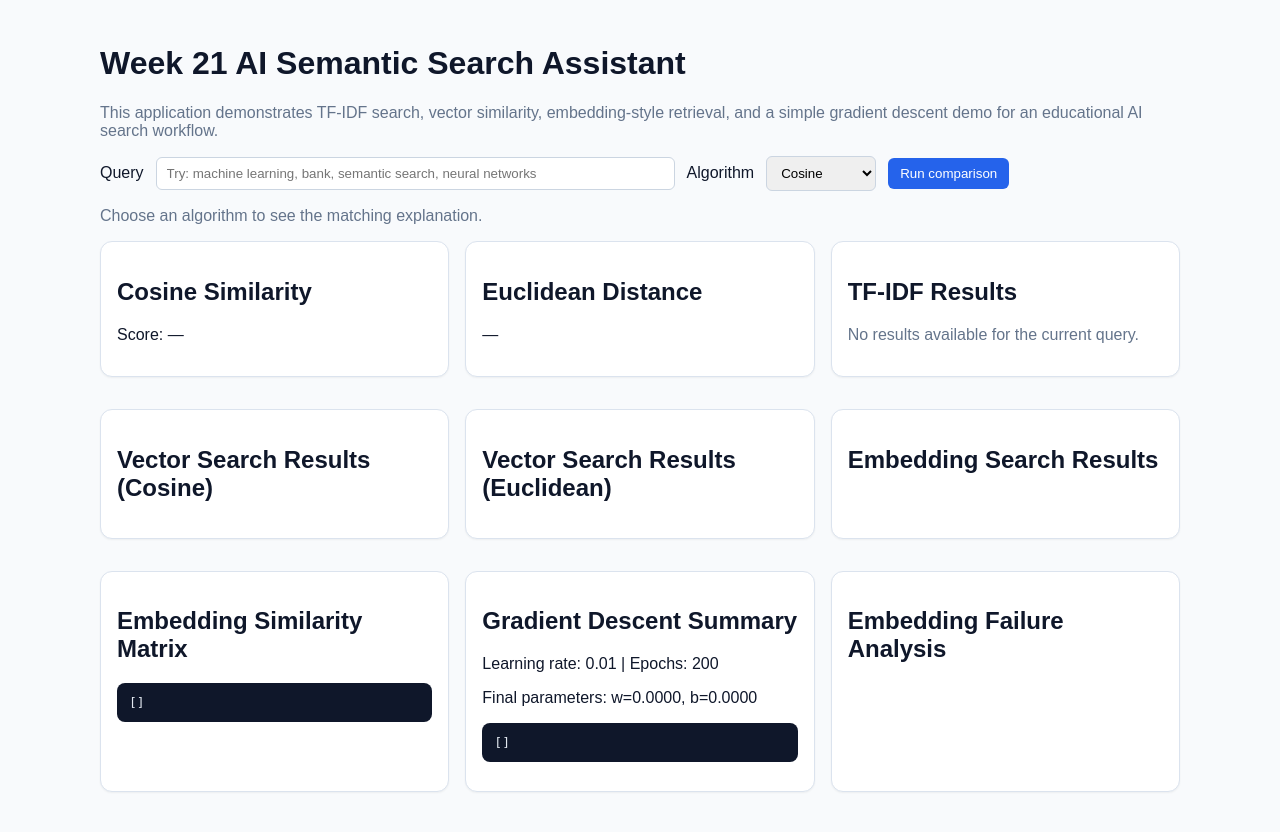
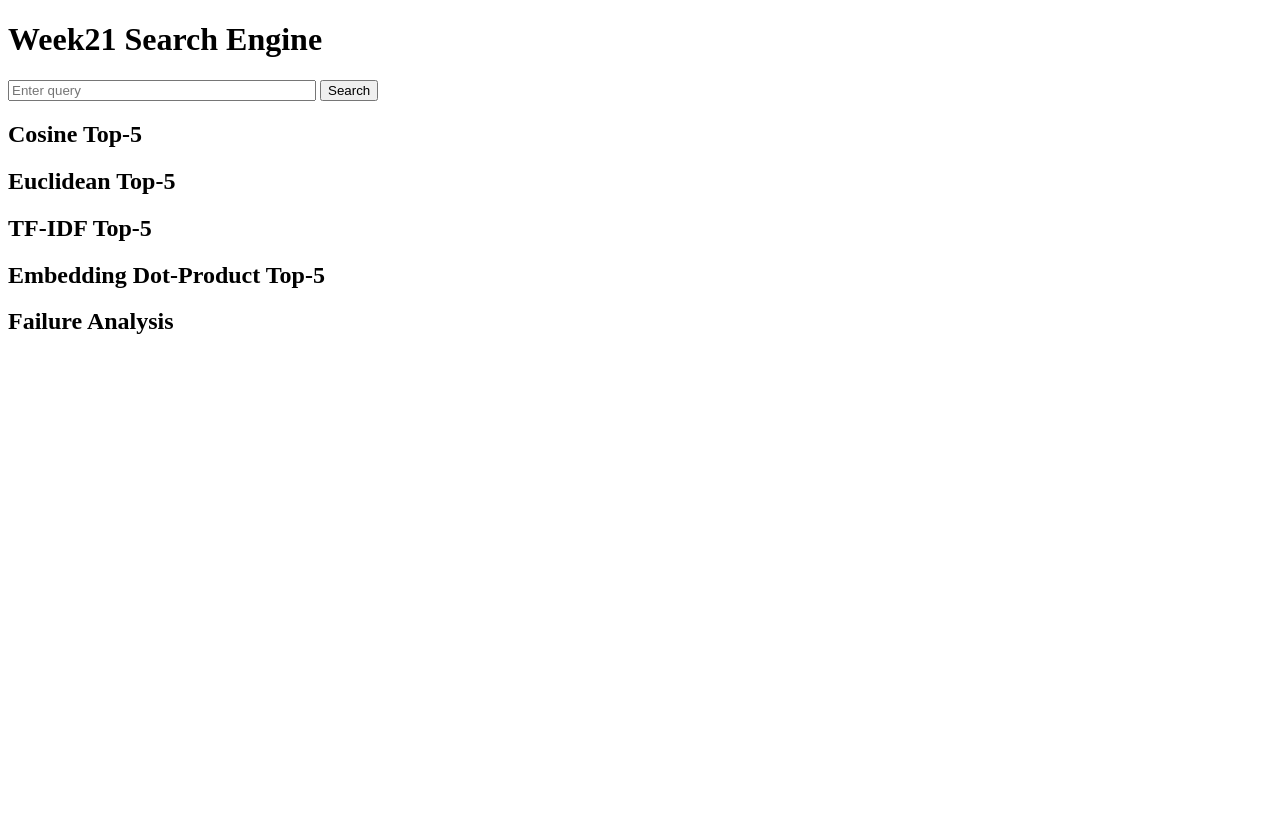
Before and after one commit to Mingtao-python/week21, a Flask app: page / in a window 1280 px wide. After the commit the page ends 334 px from the top, so only its background shows below. Run offline with Flask 3, Linux system fonts and the light colour scheme; parts of the project's set-up code (start-up, migrations or seed data) failed here and were passed over.

Commit message:
Make all thing better

```diff
--- a/app.py
+++ b/app.py
@@ -3,9 +3,9 @@ from flask import Flask, render_template, request
 from prompt_filter import filter_prompt
 from record import add_record
 
-from Week21_Engineering.Implementation1.Similarity_Engine.similarity import cosine_similarity
-from Week21_Engineering.Implementation2.TFIDF_Retrieval.tfidf_search import search
-from Week21_Engineering.Implementation3.Embedding_Similarity.embedding_similarity import cosine
+from Week21_Engineering.Implementation1.Similarity_Engine.similarity import cosine_similarity, euclidean_distance
+from Week21_Engineering.Implementation2.TFIDF_Retrieval.tfidf_search import search as tfidf_search
+from Week21_Engineering.Implementation3.Embedding_Similarity.embedding_similarity import cosine as full_matrix
 from Week21_Engineering.Implementation4.Vector_Search.vector_search import top_k, euclidean_search
 from Week21_Engineering.Implementation5.Embedding_Search.embedding_search import search2
 from Week21_Engineering.Implementation6.Gradient_Descent.gradient_descent_demo import run_gradient_demo
@@ -16,67 +16,48 @@ app.config["JSON_SORT_KEYS"] = False
 
 @app.route("/", methods=["GET", "POST"])
 def index():
-    selected_algorithm = request.form.get("algorithm", "cosine")
     q = request.form.get("query", "").strip()
 
     if request.method == "POST":
-        ok, message = filter_prompt(q)
+        ok, msg = filter_prompt(q)
         if not ok:
-            add_record(q, None, "error", False, message)
-            return render_template("index.html", error=message, selected_algorithm=selected_algorithm)
+            add_record(q, None, "error", False, msg)
+            return render_template("index.html", error=msg)
 
-        cosine_result = cosine_similarity(q, "semantic search over documents")
-        tfidf_results = search(q)
-        embedding_matrix = str(cosine())
-        vector_results = top_k(q)
+        cosine_results = top_k(q)
         euclidean_results = euclidean_search(q)
+        tfidf_results = tfidf_search(q)
         embedding_results = search2(q)
-        gradient_summary = run_gradient_demo(learning_rate=0.01, epochs=200)
+        gradient_summary = run_gradient_demo()
         failure_cases = find_failure_cases(q)
 
-        add_record(
-            q,
-            {
-                "cosine": cosine_result,
-                "tfidf": tfidf_results,
-                "embedding_matrix": embedding_matrix,
-                "vector": vector_results,
-                "euclidean": euclidean_results,
-                "embedding": embedding_results,
-                "gradient": gradient_summary,
-                "failures": failure_cases
-            },
-            "ok",
-            True,
-            ""
-        )
+        add_record(q, {
+            "cosine": cosine_results,
+            "euclidean": euclidean_results,
+            "tfidf": tfidf_results,
+            "embedding": embedding_results
+        }, "ok", True, "")
 
         return render_template(
             "index.html",
-            cosine_result=cosine_result,
+            error=None,
+            cosine_results=cosine_results,
+            euclidean_results=euclidean_results,
             tfidf_results=tfidf_results,
-            embedding_matrix=embedding_matrix,
-            vector_results=vector_results,
-            euclidean_results=euclidean_results,
             embedding_results=embedding_results,
             gradient_summary=gradient_summary,
-            failure_cases=failure_cases,
-            error=None,
-            selected_algorithm=selected_algorithm,
+            failure_cases=failure_cases
         )
 
     return render_template(
         "index.html",
         error=None,
-        cosine_result=None,
+        cosine_results=[],
+        euclidean_results=[],
         tfidf_results=[],
-        embedding_matrix="[]",
-        vector_results=[],
-        euclidean_results=[],
         embedding_results=[],
-        gradient_summary={"learning_rate": 0.01, "epochs": 200, "losses": [], "final_parameters": {"w": 0.0, "b": 0.0}},
-        failure_cases=[],
-        selected_algorithm="cosine",
+        gradient_summary=None,
+        failure_cases=[]
     )
 
 if __name__ == "__main__":
--- a/templates/index.html
+++ b/templates/index.html
@@ -1,133 +1,46 @@
-<!doctype html>
-<html lang="en">
+<!DOCTYPE html>
+<html>
 <head>
-    <meta charset="utf-8" />
-    <meta name="viewport" content="width=device-width, initial-scale=1" />
-    <title>Week21_AI_Semantic_Search_Assistant</title>
-    <link rel="stylesheet" href="{{ url_for('static', filename='app.css') }}" />
+    <meta charset="UTF-8">
+    <title>Week21 Search Engine</title>
 </head>
 <body>
-    <div class="container">
-      <h1>Week 21 AI Semantic Search Assistant</h1>
-      <p class="muted">This application demonstrates TF-IDF search, vector similarity, embedding-style retrieval, and a simple gradient descent demo for an educational AI search workflow.</p>
 
-      <form id="search-form" method="post">
-        <div class="controls">
-          <label for="query">Query</label>
-          <input id="query" name="query" size="60"
-                 placeholder="Try: machine learning, bank, semantic search, neural networks"
-                 value="{{ request.form.get('query', '') }}" />
+<h1>Week21 Search Engine</h1>
 
-          <label for="algorithm">Algorithm</label>
-          <select id="algorithm" name="algorithm">
-            <option value="cosine" {% if selected_algorithm == 'cosine' %}selected{% endif %}>Cosine</option>
-            <option value="tfidf" {% if selected_algorithm == 'tfidf' %}selected{% endif %}>TF-IDF</option>
-            <option value="embedding" {% if selected_algorithm == 'embedding' %}selected{% endif %}>Embedding</option>
-          </select>
-
-          <button type="submit">Run comparison</button>
-        </div>
-        <p id="algorithm-hint" class="muted">Choose an algorithm to see the matching explanation.</p>
+<form method="POST">
+    <input type="text" name="query" placeholder="Enter query" style="width:300px;">
+    <button type="submit">Search</button>
 </form>
 
 {% if error %}
-      <div class="card"><strong>Error:</strong> {{ error }}</div>
+<p style="color:red;">{{ error }}</p>
 {% endif %}
 
-      <div class="grid">
+<h2>Cosine Top‑5</h2>
+{% for text, score in cosine_results %}
+<p>{{ text }} — {{ score }}</p>
+{% endfor %}
 
-        <div class="card">
-          <h2>Cosine Similarity</h2>
-          <p class="pill">
-            Score:
-            {% if cosine_result is not none %}
-              {{ "%.4f"|format(cosine_result) }}
-            {% else %}—{% endif %}
-          </p>
-        </div>
+<h2>Euclidean Top‑5</h2>
+{% for text, score in euclidean_results %}
+<p>{{ text }} — {{ score }}</p>
+{% endfor %}
 
-        <div class="card">
-          <h2>Euclidean Distance</h2>
-          <p class="pill">
-            {% if euclidean_results %}
-              {{ "%.4f"|format(euclidean_results[0][1]) }}
-            {% else %}—{% endif %}
-          </p>
-        </div>
+<h2>TF‑IDF Top‑5</h2>
+{% for text, score in tfidf_results %}
+<p>{{ text }} — {{ score }}</p>
+{% endfor %}
 
-        <div class="card">
-          <h2>TF-IDF Results</h2>
-          {% if tfidf_results %}
-            <ol class="result-list">
-              {% for item in tfidf_results %}
-                <li>{{ item[0] }} — score {{ "%.4f"|format(item[1]) }}</li>
+<h2>Embedding Dot‑Product Top‑5</h2>
+{% for text, score in embedding_results %}
+<p>{{ text }} — {{ score }}</p>
 {% endfor %}
-            </ol>
-          {% else %}
-            <p class="muted">No results available for the current query.</p>
-          {% endif %}
-        </div>
 
-        <div class="card">
-          <h2>Vector Search Results (Cosine)</h2>
-          {% if vector_results %}
-            <ol class="result-list">
-              {% for item in vector_results %}
-                <li>{{ item[0] }} — score {{ "%.4f"|format(item[1]) }}</li>
+<h2>Failure Analysis</h2>
+{% for item in failure_cases %}
+<p>{{ item }}</p>
 {% endfor %}
-            </ol>
-          {% endif %}
-        </div>
 
-        <div class="card">
-          <h2>Vector Search Results (Euclidean)</h2>
-          {% if euclidean_results %}
-            <ol class="result-list">
-              {% for item in euclidean_results %}
-                <li>{{ item[0] }} — distance {{ "%.4f"|format(item[1]) }}</li>
-              {% endfor %}
-            </ol>
-          {% endif %}
-        </div>
-
-        <div class="card">
-          <h2>Embedding Search Results</h2>
-          {% if embedding_results %}
-            <ol class="result-list">
-              {% for item in embedding_results %}
-                <li>{{ item[0] }} — score {{ "%.4f"|format(item[1]) }}</li>
-              {% endfor %}
-            </ol>
-          {% endif %}
-        </div>
-
-        <div class="card">
-          <h2>Embedding Similarity Matrix</h2>
-          <pre>{{ embedding_matrix }}</pre>
-        </div>
-
-        <div class="card">
-          <h2>Gradient Descent Summary</h2>
-          <p>Learning rate: {{ gradient_summary["learning_rate"] }} | Epochs: {{ gradient_summary["epochs"] }}</p>
-          <p>Final parameters:
-            w={{ "%.4f"|format(gradient_summary["final_parameters"]["w"]) }},
-            b={{ "%.4f"|format(gradient_summary["final_parameters"]["b"]) }}
-          </p>
-          <pre>{{ gradient_summary["losses"] }}</pre>
-        </div>
-
-        <div class="card">
-          <h2>Embedding Failure Analysis</h2>
-          <ul>
-            {% for case in failure_cases %}
-            <li>{{ case }}</li>
-            {% endfor %}
-          </ul>
-        </div>
-
-      </div>
-    </div>
-
-    <script src="{{ url_for('static', filename='app.js') }}"></script>
 </body>
 </html>
```
Also changed, not shown: Week21_Engineering/Implementation1/Similarity_Engine/similarity.py (+15 -3 lines), Week21_Engineering/Implementation2/TFIDF_Retrieval/tfidf_search.py (+6 -15 lines), Week21_Engineering/Implementation3/Embedding_Similarity/embedding_similarity.py (+10 -18 lines), Week21_Engineering/Implementation4/Vector_Search/vector_search.py (+15 -32 lines), Week21_Engineering/Implementation5/Embedding_Search/embedding_search.py (+6 -7 lines), Week21_Engineering/Implementation6/Gradient_Descent/gradient_descent_demo.py (+3 -9 lines), Week21_Engineering/Implementation7/Embedding_Failure_Analysis/embedding_failure_analysis.py (+5 -11 lines), Week21_Engineering/shared/shared.py (+8 -26 lines). Lines whose indentation alone changed are shown as unchanged.
